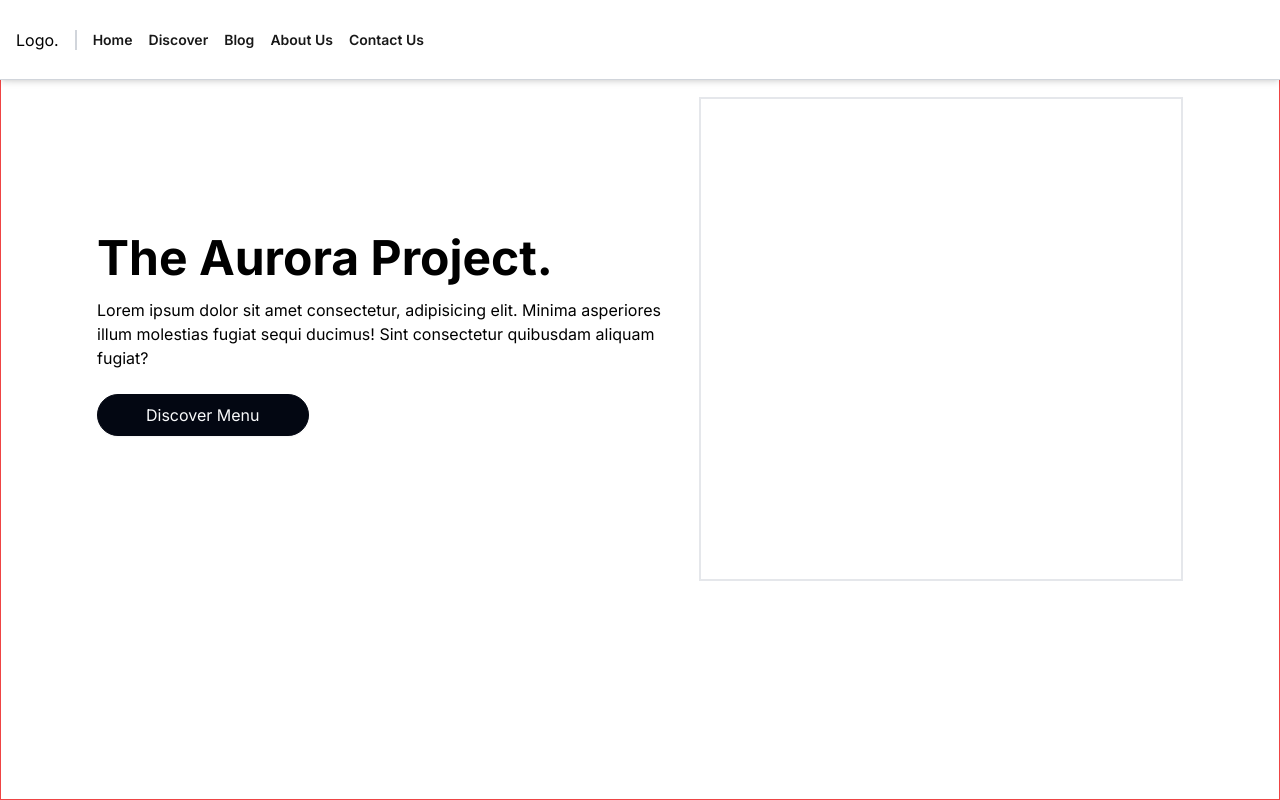
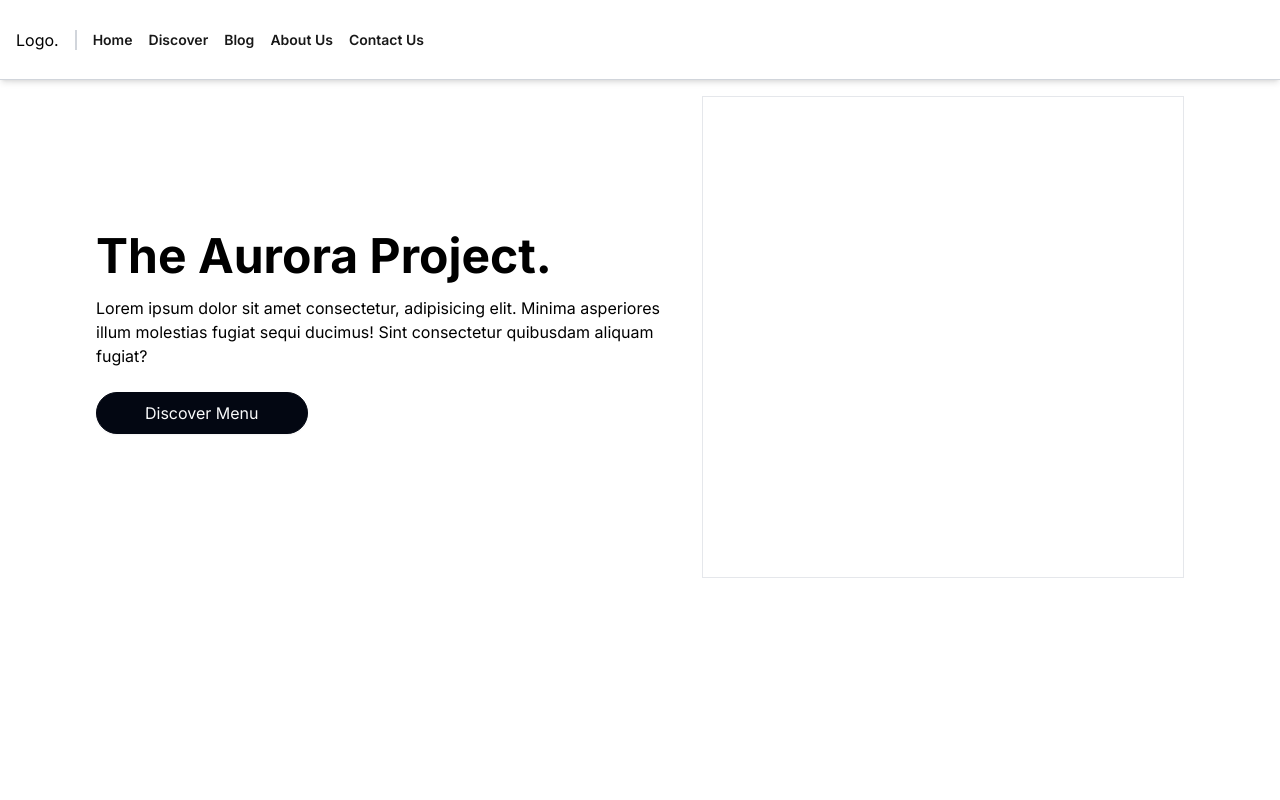
Before and after one commit to jaminhood/aurora, a Next.js app: page / in a window 1280 px wide. Built offline with nearby package versions, Linux system fonts and the light colour scheme.

Commit message:
"feat: added a [hero] to homepage"

```diff
--- a/app/page.tsx
+++ b/app/page.tsx
@@ -3,7 +3,7 @@ import Button from '@/components/shared/Button';
 
 export default function Home() {
 	return (
-		<section className='min-h-screen p-24 border border-red-500 max-w-7xl'>
+		<section className='min-h-screen p-24 max-w-7xl'>
 			<section className='inline-flex items-center gap-4 '>
 				<div>
 					<h1 className='text-5xl font-bold'>The Aurora Project.</h1>
@@ -16,7 +16,7 @@ export default function Home() {
 						Discover Menu
 					</Button>
 				</div>
-				<div className='border-2 p-60'></div>
+				<div className='border p-60'></div>
 			</section>
 			<section></section>
 		</section>
```
